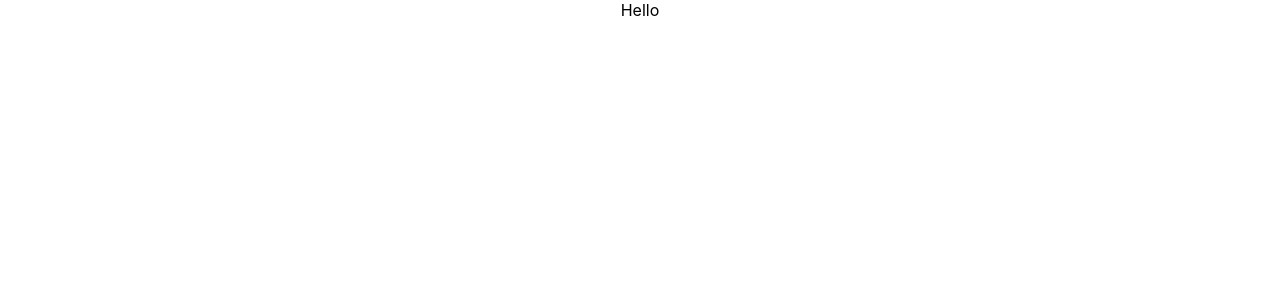
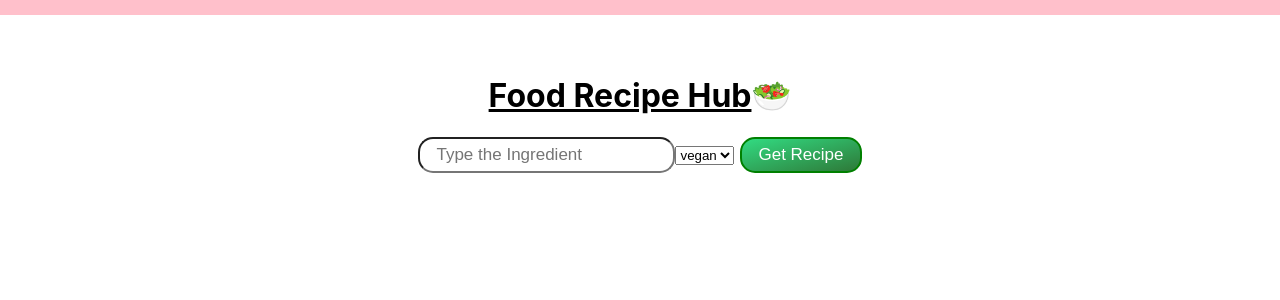
Before and after one commit to OleksandrMul/food-recipe-app, a React (Create React App) app: page / in a window 1280 px wide. Shown: the top 300 px of the page. Built offline with nearby package versions, Linux system fonts and the light colour scheme.

Commit message:
Create the basic structure&Styling the input&search field

```diff
--- a/src/App.css
+++ b/src/App.css
@@ -1,38 +1,33 @@
-.App {
-  text-align: center;
+.app {
+  display: flex;
+  justify-content: center;
+  flex-direction: column;
+  align-items: center;
+  padding: 40px 24px;
+  border-top: 15px solid pink;
 }
 
-.App-logo {
-  height: 40vmin;
-  pointer-events: none;
+.app__searchForm {
 }
 
-@media (prefers-reduced-motion: no-preference) {
-  .App-logo {
-    animation: App-logo-spin infinite 20s linear;
-  }
+.app__input {
+  padding: 6px 16px;
+  min-width: 200px;
+  max-width: 100vw;
+  font-size: 17px;
+  border-radius: 15px;
 }
 
-.App-header {
-  background-color: #282c34;
-  min-height: 100vh;
-  display: flex;
-  flex-direction: column;
-  align-items: center;
-  justify-content: center;
-  font-size: calc(10px + 2vmin);
+.app__submit {
+  padding: 6px 16px;
+  font-size: 17px;
+  margin-left: 6px;
+  background: #32db82;
+  background: -webkit-linear-gradient(top left, #32db82, #2e7938);
+  background: -moz-linear-gradient(top left, #32db82, #2e7938);
+  background: linear-gradient(to bottom right, #32db82, #2e7938);
+  border: 2px solid green;
+  border-radius: 15px;
   color: white;
+  cursor: pointer;
 }
-
-.App-link {
-  color: #61dafb;
-}
-
-@keyframes App-logo-spin {
-  from {
-    transform: rotate(0deg);
-  }
-  to {
-    transform: rotate(360deg);
-  }
-}
--- a/src/App.js
+++ b/src/App.js
@@ -1,11 +1,25 @@
-import './App.css';
+import './App.css'
 
 function App() {
   return (
-    <div className="App">
-     Hello
+    <div className="app">
+      <h1>
+        <u>Food Recipe Hub</u>🥗
+      </h1>
+      <div className="app__searchForm">
+        <input
+          type="text"
+          placeholder="Type the Ingredient"
+          autoComplete="Off"
+          className="app__input"
+        />
+        <select className="app__healthLabels">
+          <option value='vegan'>vegan</option>
+        </select>
+        <input className='app__submit' type='submit' value='Get Recipe'/>
+      </div>
     </div>
-  );
+  )
 }
 
-export default App;
+export default App
```
